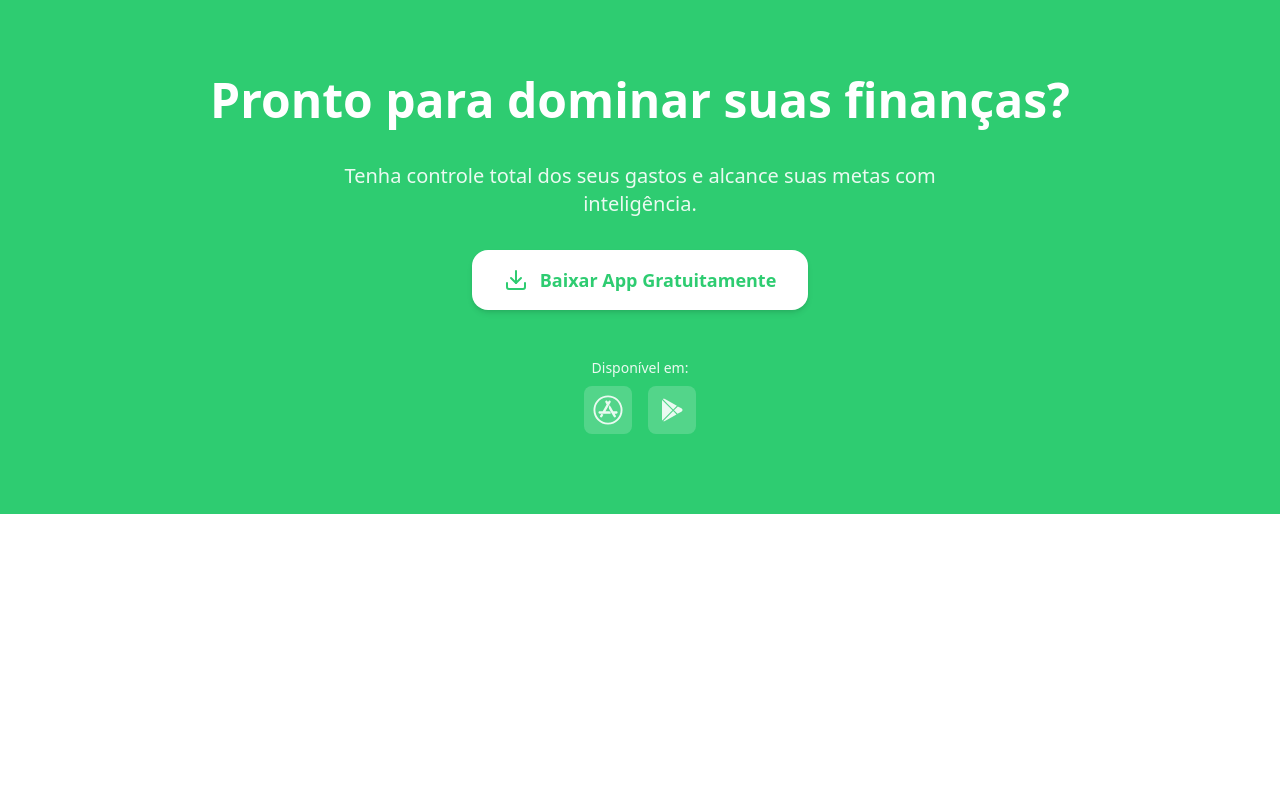
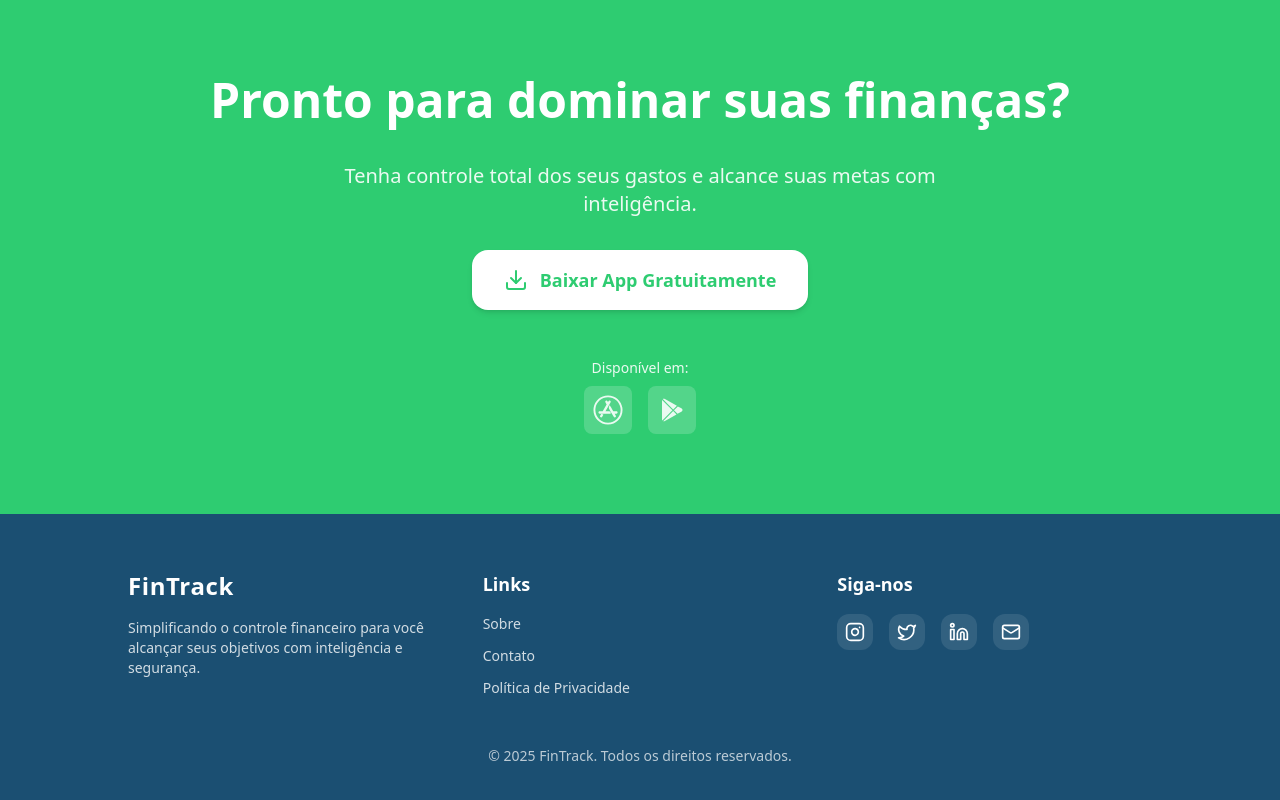
Before and after one commit to TheuxZn16/Fintrack-LandingPage, a React (Vite) app: page / in a window 1280 px wide. Shown: the part 2896-3696 px from the top of the page. Before the commit the page ends 3410 px from the top, so only its background shows below. Built offline with nearby package versions, Linux system fonts and the light colour scheme.

Commit message:
Criado footer

```diff
--- a/src/App.tsx
+++ b/src/App.tsx
@@ -1,4 +1,5 @@
 import EndCTA from './components/EndCTA';
+import Footer from './components/Footer';
 import Hero from './components/Hero';
 import HowItWorks from './components/HowItWorks';
 import Profits from './components/Profits';
@@ -12,6 +13,7 @@ function App() {
 			<HowItWorks />
 			<Reviews />
 			<EndCTA />
+			<Footer />
 		</div>
 	);
 }
--- /dev/null
+++ b/src/components/Footer.tsx
@@ -0,0 +1,74 @@
+import { LuInstagram, LuLinkedin, LuMail, LuTwitter } from 'react-icons/lu';
+
+function Footer() {
+	return (
+		<footer className="w-full bg-accent text-white py-14 px-6 md:px-16 lg:px-32">
+			<div className="max-w-6xl mx-auto grid grid-cols-1 md:grid-cols-3 gap-10">
+				<div className="flex flex-col gap-4">
+					<h2 className="text-2xl font-bold tracking-wide">FinTrack</h2>
+					<p className="text-white/80 text-sm max-w-xs">
+						Simplificando o controle financeiro para você alcançar seus
+						objetivos com inteligência e segurança.
+					</p>
+				</div>
+
+				<div className="flex flex-col gap-3">
+					<h3 className="text-lg font-semibold mb-1">Links</h3>
+					<a
+						href="@"
+						className="text-white/80 text-sm hover:text-white transition"
+					>
+						Sobre
+					</a>
+					<a
+						href="@"
+						className="text-white/80 text-sm hover:text-white transition"
+					>
+						Contato
+					</a>
+					<a
+						href="@"
+						className="text-white/80 text-sm hover:text-white transition"
+					>
+						Política de Privacidade
+					</a>
+				</div>
+
+				<div className="flex flex-col gap-3">
+					<h3 className="text-lg font-semibold mb-1">Siga-nos</h3>
+					<div className="flex gap-4 items-center">
+						<a
+							href="@"
+							className="p-2 bg-white/10 rounded-xl hover:bg-white/20 transition"
+						>
+							<LuInstagram size={20} />
+						</a>
+						<a
+							href="@"
+							className="p-2 bg-white/10 rounded-xl hover:bg-white/20 transition"
+						>
+							<LuTwitter size={20} />
+						</a>
+						<a
+							href="@"
+							className="p-2 bg-white/10 rounded-xl hover:bg-white/20 transition"
+						>
+							<LuLinkedin size={20} />
+						</a>
+						<a
+							href="mailto:contato@fintrack.com"
+							className="p-2 bg-white/10 rounded-xl hover:bg-white/20 transition"
+						>
+							<LuMail size={20} />
+						</a>
+					</div>
+				</div>
+			</div>
+
+			<div className="text-center text-white/70 text-sm mt-12">
+				© 2025 FinTrack. Todos os direitos reservados.
+			</div>
+		</footer>
+	);
+}
+export default Footer;
```
